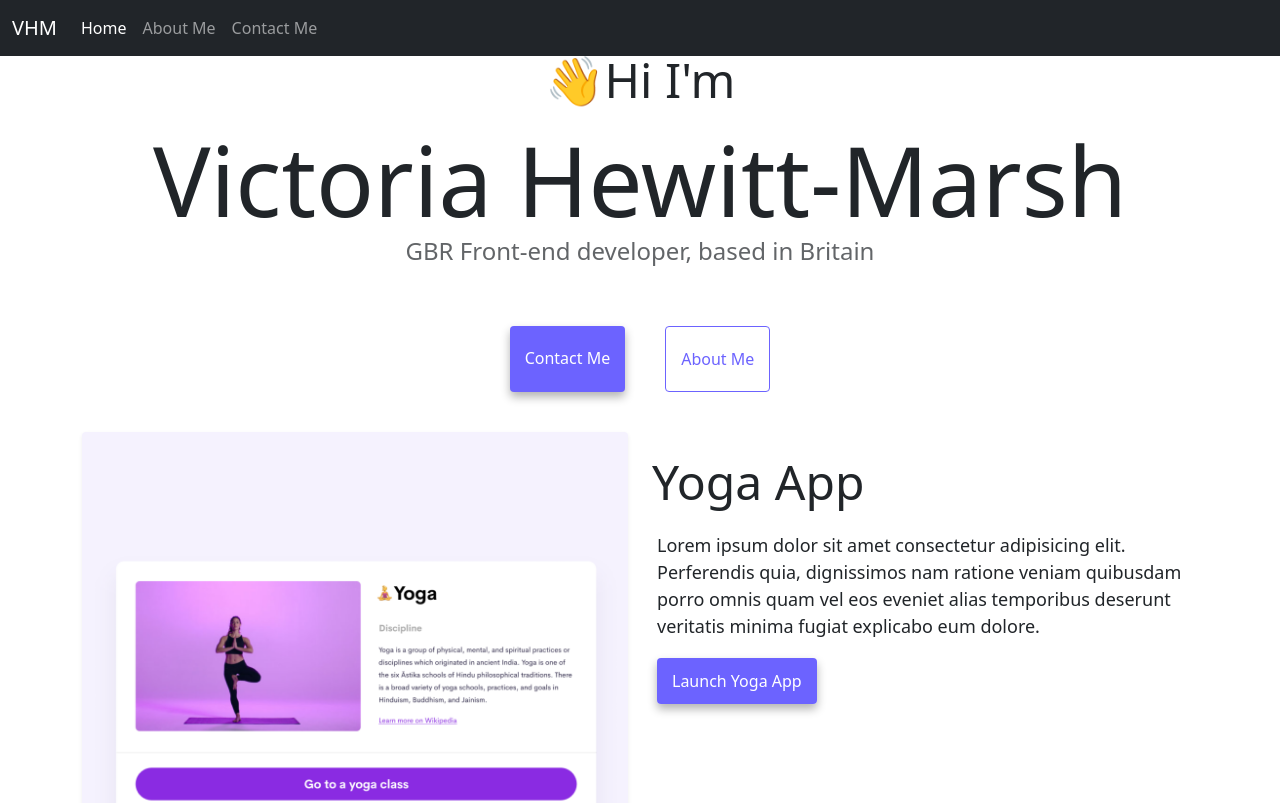
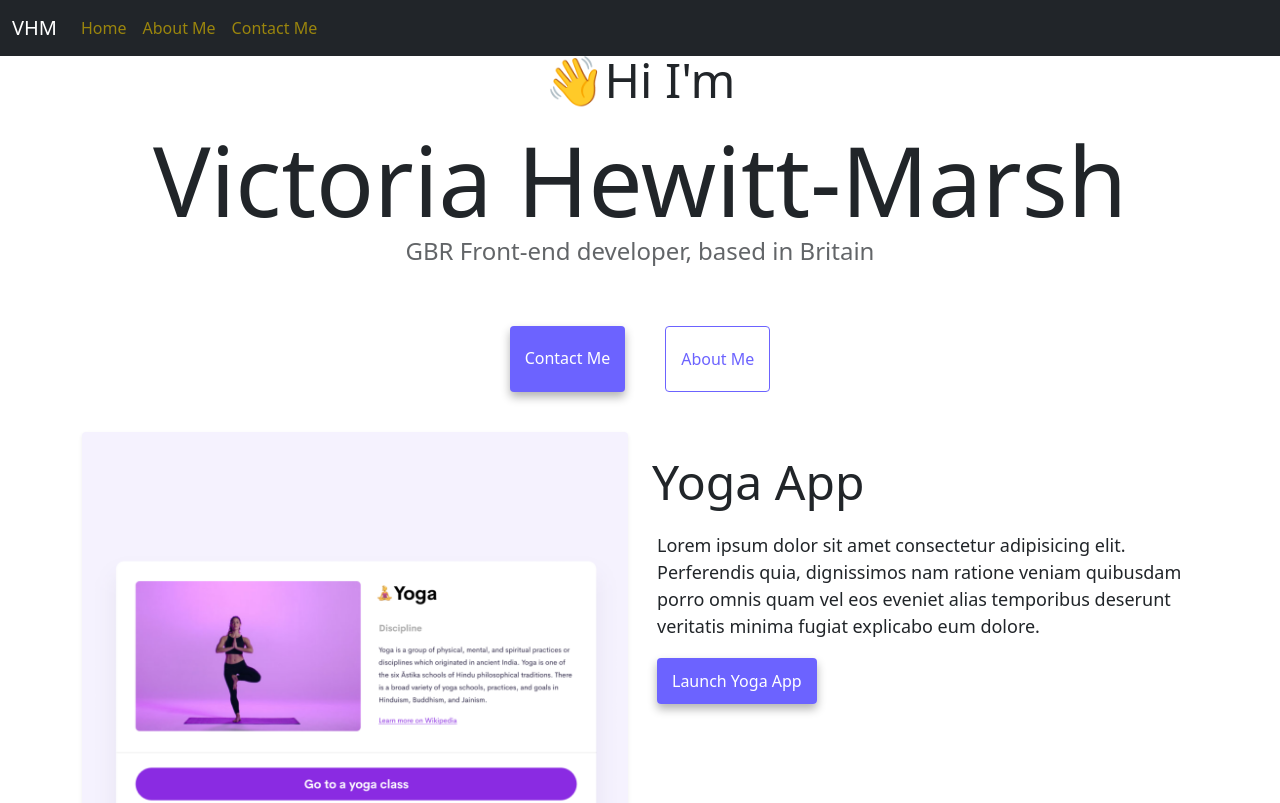
Before and after one commit to hewittmv/multi-page-website, a plain HTML site: page index.html in a window 1280 px wide. Shown: the top 803 px of the page. Drawn offline with nearby package versions, Linux system fonts and the light colour scheme.

Commit message:
Change navbar text color to gold

```diff
--- a/CSS/style.css
+++ b/CSS/style.css
@@ -99,3 +99,9 @@ img {
 #contact {
   text-align: center;
 }
+a:hover {
+  color: rgb(154, 133, 13);
+}
+.nav-link {
+  color: rgb(154, 133, 13) !important;
+}
--- a/index.html
+++ b/index.html
@@ -37,7 +37,7 @@
         <div class="collapse navbar-collapse" id="navbarNav">
           <ul class="navbar-nav">
             <li class="nav-item">
-              <a class="nav-link active" aria-current="page" href="index.html"
+              <a class="nav-link active" aria-current="page" style="color:gold" href="index.html"
                 >Home</a
               >
             </li>
```
Also changed, not shown: CSS/images/vhmlogo.png (added), CSS/images/vhmlogo2.png (added), CSS/images/vhmlogo3.png (added).
